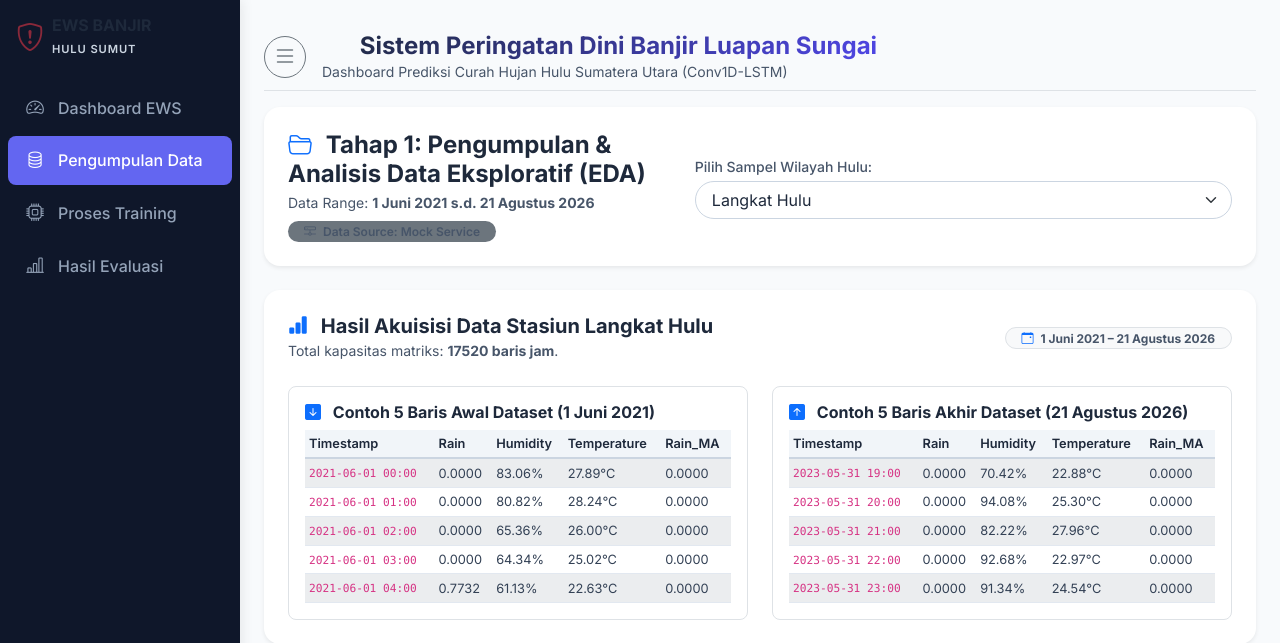
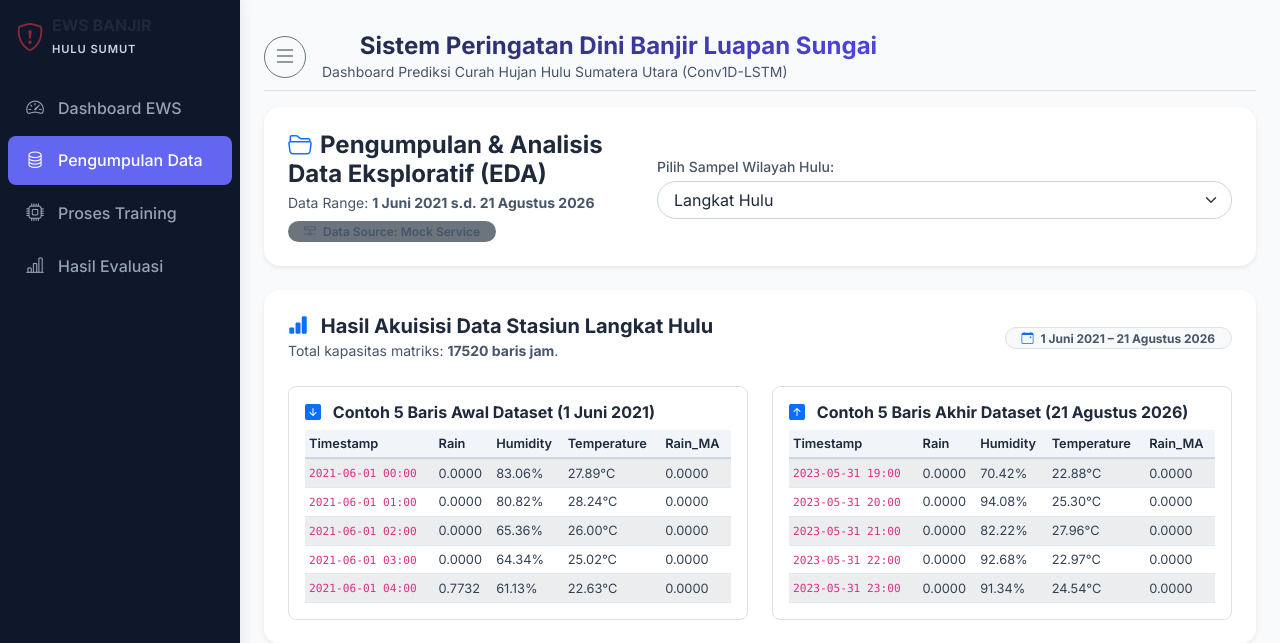
Before and after one commit to Kazuto1103/ews-flask, a Flask app: page /data in a window 1280 px wide. Shown: the top 643 px of the page. Run offline with Flask 2, Linux system fonts and the light colour scheme.

Commit message:
Remove minor things from section header in data.html

```diff
--- a/ews_flask_app/templates/data.html
+++ b/ews_flask_app/templates/data.html
@@ -6,7 +6,7 @@
     <div class="col-lg-12">
         <div class="card border-0 shadow-sm rounded-4 p-4 d-flex flex-column flex-sm-row justify-content-between align-items-sm-center gap-3">
             <div>
-                <h4 class="fw-bold text-dark mb-1"><i class="bi bi-folder2-open text-primary me-2"></i> Tahap 1: Pengumpulan & Analisis Data Eksploratif (EDA)</h4>
+                <h4 class="fw-bold text-dark mb-1"><i class="bi bi-folder2-open text-primary me-2"></i>Pengumpulan & Analisis Data Eksploratif (EDA)</h4>
                 <div class="d-flex flex-wrap align-items-center gap-2 mt-1">
                     <p class="text-muted small mb-0">Data Range: <strong>{{ start_date_str }} s.d. {{ end_date_str }}</strong></p>
                     <span class="badge {% if 'Open-Meteo' in data_source %}bg-primary{% elif 'CSV' in data_source %}bg-success{% else %}bg-secondary{% endif %} text-white rounded-pill px-3 py-1 fw-semibold small">
```
